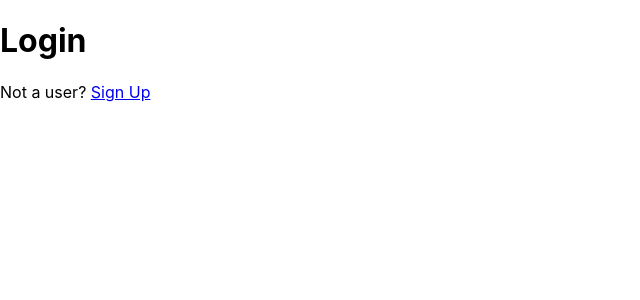
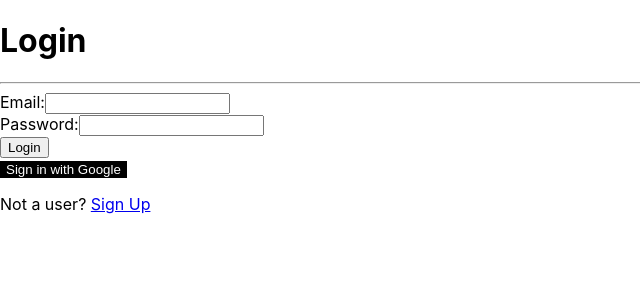
Before and after one commit to bocacode/firebase-auth5, a React (Create React App) app: page / in a window 1280 px wide. Shown: the top 300 px of the page, without its empty margins (0-640 px from the left). Built offline with nearby package versions, Linux system fonts and the light colour scheme.

Commit message:
added login and signup with Google

```diff
--- a/src/App.js
+++ b/src/App.js
@@ -8,9 +8,11 @@
   const [user, setUser] = useState();
   return (
     <Routes>
-      <Route path="/login" element={<Login />} />
+      <Route path="/login" element={<Login setUser={setUser} />} />
       <Route path="/signup" element={<Signup setUser={setUser} />} />
-      <Route path="/" element={user ? <Welcome /> : <Login />} />
+      <Route path="/" element={user
+        ? <Welcome user={user} />
+        : <Login setUser={setUser} />} />
     </Routes>
   );
 }
--- a/src/scenes/Login.js
+++ b/src/scenes/Login.js
@@ -1,10 +1,56 @@
-import { Link } from 'react-router-dom';
+import { useState } from 'react'
+import { Link, useNavigate } from 'react-router-dom'
+import { getAuth, signInWithEmailAndPassword, GoogleAuthProvider, signInWithPopup } from 'firebase/auth'
+import { app } from '../ConnectAuth'
 
-export default function Login() {
+export default function Login({ setUser }) {
+  const [email, setEmail] = useState('');
+  const [password, setPassword] = useState('');
+  const navigate = useNavigate();
+  const provider = new GoogleAuthProvider();
+  const auth = getAuth(app);
+  const handleFormSubmit = (event) => {
+    event.preventDefault();
+    signInWithEmailAndPassword(auth, email, password)
+      .then(result => {
+        setUser(result.user)
+        navigate('/')
+      })
+      .catch(alert)
+  }
+  const handleGoogleLogin = () => {
+    signInWithPopup(auth, provider)
+      .then(result => {
+        setUser(result.user)
+        navigate('/')
+      })
+      .catch(alert)
+  }
   return (
     <>
       <h1>Login</h1>
-      <p>Not a user? <Link to="/signup">Sign Up</Link> </p>
+      <hr />
+      <form onSubmit={handleFormSubmit}>
+        <label>Email:
+          <input type="email" value={email}
+            onChange={e => setEmail(e.target.value)} />
+        </label>
+        <br />
+        <label>Password:
+          <input type="password" value={password}
+            onChange={e => setPassword(e.target.value)} />
+        </label>
+        <br />
+        <input type="submit" value="Login" />
+      </form>
+      <button
+        onClick={handleGoogleLogin}
+        style={{
+          backgroundColor: 'black',
+          color: 'white',
+          border: 'none' }}>
+        Sign in with Google</button>
+      <p>Not a user? <Link to="/signup">Sign Up</Link></p>
     </>
   )
 }
--- a/src/scenes/Signup.js
+++ b/src/scenes/Signup.js
@@ -1,19 +1,27 @@
 import { useState } from 'react'
 import { Link, useNavigate } from 'react-router-dom'
-import { getAuth, createUserWithEmailAndPassword } from 'firebase/auth'
+import { getAuth, createUserWithEmailAndPassword, GoogleAuthProvider, signInWithPopup } from 'firebase/auth'
 import { app } from '../ConnectAuth'
 
 export default function Signup({ setUser }) {
   const [email, setEmail] = useState('');
   const [password, setPassword] = useState('');
   const navigate = useNavigate();
+  const provider = new GoogleAuthProvider();
+  const auth = getAuth(app);
   const handleFormSubmit = (event) => {
     event.preventDefault();
-    const auth = getAuth(app);
     createUserWithEmailAndPassword(auth, email, password)
       .then(result => {
         setUser(result.user)
-        // navigate to home
+        navigate('/')
+      })
+      .catch(alert)
+  }
+  const handleGoogleLogin = () => {
+    signInWithPopup(auth, provider)
+      .then(result => {
+        setUser(result.user)
         navigate('/')
       })
       .catch(alert)
@@ -35,6 +43,13 @@
         <br />
         <input type="submit" value="Sign up" />
       </form>
+      <button
+        onClick={handleGoogleLogin}
+        style={{
+          backgroundColor: 'black',
+          color: 'white',
+          border: 'none' }}>
+        Sign in with Google</button>
       <p>Already a user? <Link to="/login">Login</Link></p>
     </>
   )
--- a/src/scenes/Welcome.js
+++ b/src/scenes/Welcome.js
@@ -1,3 +1,12 @@
-export default function Welcome() {
-  return <h1>Welcome</h1>
+export default function Welcome({ user }) {
+  console.log(user) // email, displayName, photoURL
+  return (
+    <>
+      <h1>Welcome</h1>
+      <h2>{user.displayName || user.email}</h2>
+      {user.photoURL &&
+        <img src={user.photoURL}
+          alt="Profile picture of logged-in user" />}
+    </>
+  )
 }
```
